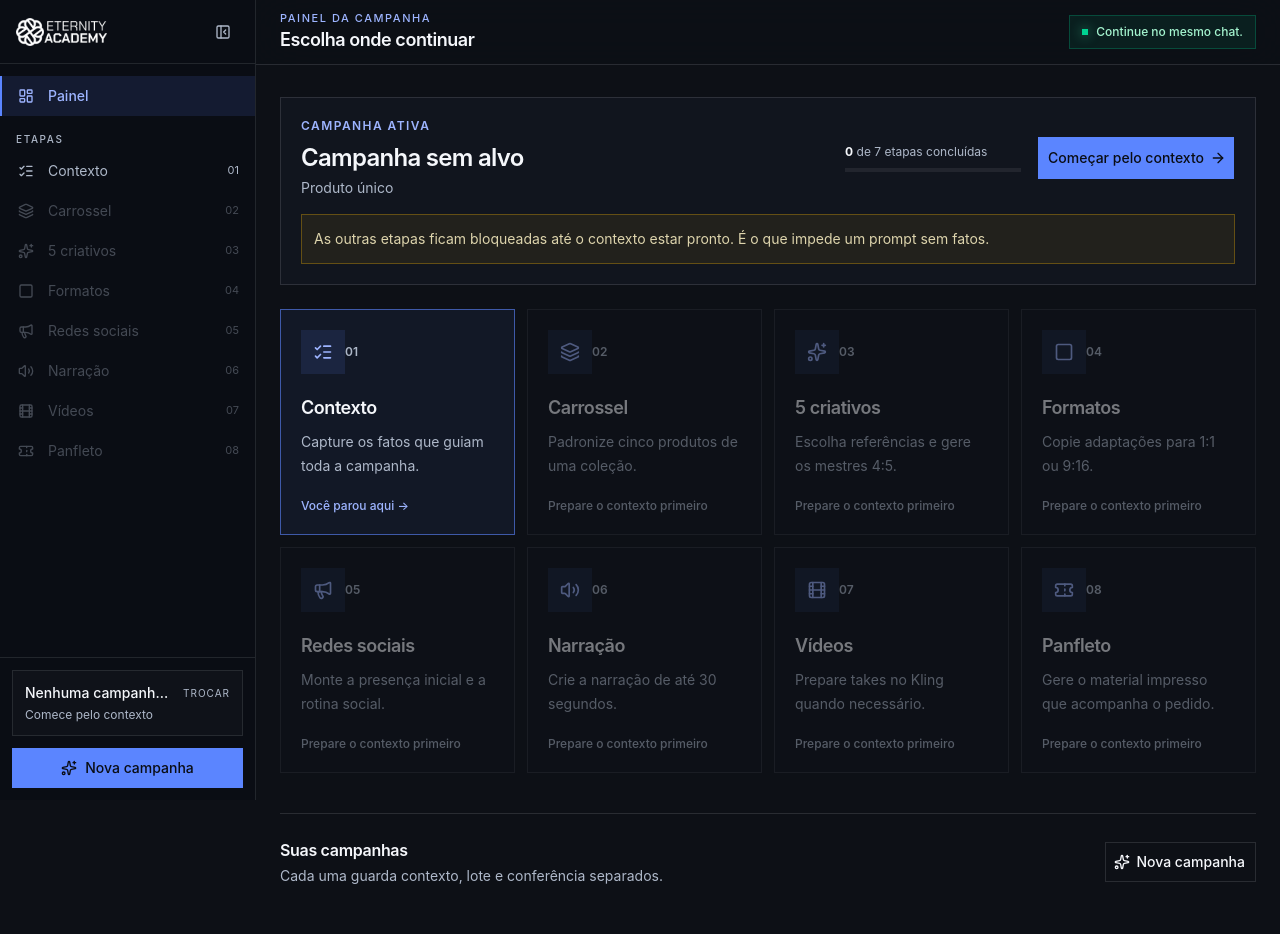
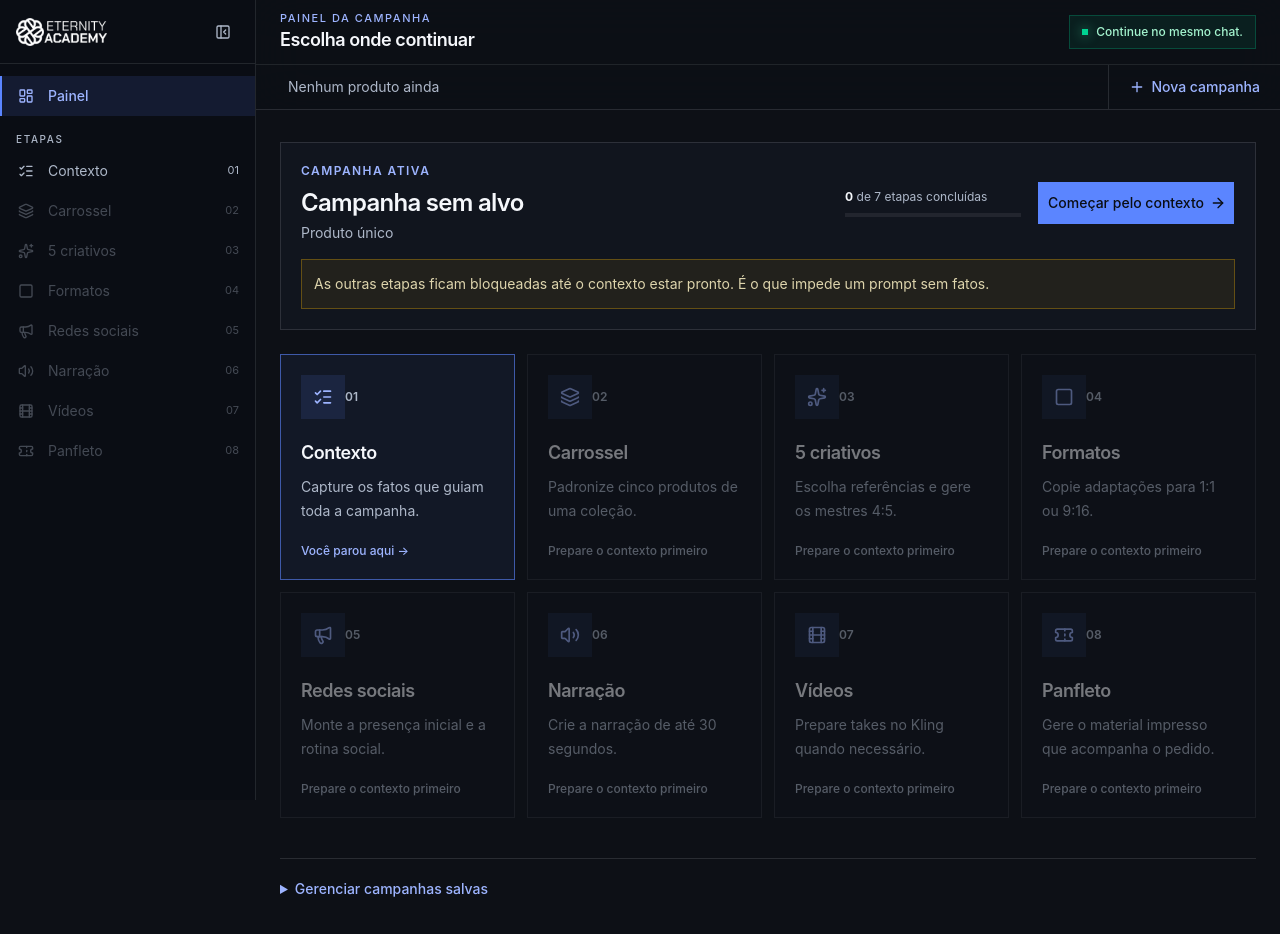
Before and after one commit to PedroPaulogg77/criativos-eternity, a Next.js app: page / in a window 1280 px wide. Both pictures are taken after a click on the button 886 px from the left and 581 px from the top of the page. Built offline with nearby package versions, Linux system fonts and the light colour scheme.

Commit message:
Improve campaign switching and reduce instructional clutter

```diff
--- a/app/page.tsx
+++ b/app/page.tsx
@@ -169,7 +169,7 @@ function AttachmentAlert({ compact = false }: { compact?: boolean }) {
         <span className="grid size-10 shrink-0 place-items-center bg-amber-300 text-amber-950"><AlertTriangle className="size-5" /></span>
         <div>
           <p className="text-sm font-semibold uppercase tracking-[0.08em] text-amber-200">Anexos obrigatórios no ChatGPT</p>
-          <p className="mt-1 text-sm leading-6 text-amber-50/80"><strong className="text-white">Antes de copiar o prompt, anexe fotos reais e nítidas dos produtos e prints completos da página de vendas.</strong> Inclua oferta, variantes, benefícios, logo e identidade visual. Sem essas fontes, o processo pode falhar.</p>
+          <p className="mt-1 text-sm leading-6 text-amber-50/80">Antes de copiar, anexe fotos reais dos produtos e prints da página de vendas com oferta, variantes, benefícios, logo e identidade visual.</p>
         </div>
       </div>
     </div>
@@ -333,16 +333,11 @@ function PromptStep({
       </div>
 
       {hasPieces ? (
-        <div className="flex flex-wrap items-center justify-between gap-4 border-t border-border bg-amber-400/[0.04] px-5 py-4">
-          <div className="flex min-w-60 flex-1 items-start gap-3">
-            <AlertTriangle className="mt-0.5 size-4 shrink-0 text-amber-300" />
-            <p className="text-sm leading-6 text-amber-100/85">
-              Veio colagem, peça faltando ou repetida? É limite do ChatGPT com várias imagens de uma vez, não do prompt.
-            </p>
-          </div>
-          <Button type="button" variant="outline" className="h-10 shrink-0" onClick={() => setShowPieces((value) => !value)}>
-            {showPieces ? 'Fechar' : 'Gerar uma por vez'}
-          </Button>
+        <div className="flex flex-wrap items-center justify-between gap-2 border-t border-border px-5 py-3 text-xs text-muted-foreground">
+          <p>Se vier colagem ou faltar uma peça, gere separadamente.</p>
+          <button type="button" className="font-medium text-accent-foreground hover:text-foreground" onClick={() => setShowPieces((value) => !value)}>
+            {showPieces ? 'Fechar peças' : 'Gerar uma por vez →'}
+          </button>
         </div>
       ) : null}
 
@@ -561,9 +556,21 @@ export default function Home() {
     setPhase(record.lastPhase);
     setContextStep(record.donePhases.includes(1) ? 8 : 0);
     setCreativeView('library');
+    setFamilyFilters([]);
+    setPeopleFilters([]);
+    setCategoryFilters([]);
+    setSearchTerm('');
+    setDetailReference(null);
+    setRequirementAction(null);
+    setProblemIndex(null);
+    setFixTextFor(null);
+    setIndividualIssues({});
+    setFormError('');
     setSocialIndex(-1);
     setVideoStep(0);
+    setHasGoodVideos(null);
     setFlyerStep(0);
+    setCopiedKey('');
     setCompleted(record.donePhases.length === 8);
   }
 
@@ -693,12 +700,15 @@ export default function Home() {
     window.scrollTo({ top: 0, behavior: 'smooth' });
   }
 
-  function openCampaign(record: CampaignRecord) {
-    commitStore(upsertCampaign(storeRef.current, record));
+  function switchCampaign(id: string) {
+    if (id === campaignId) return;
+    const record = storeRef.current.items.find((item) => item.id === id);
+    if (!record) return;
+    commitStore({ ...storeRef.current, activeId: id });
     applyCampaign(record);
     setJourneyMode('stage');
+    setWorkspaceMessage('');
     setSurface('workspace');
-    setWorkspaceMessage(`Campanha aberta: ${campaignLabel(record)}.`);
     window.scrollTo({ top: 0, behavior: 'smooth' });
   }
 
@@ -877,10 +887,13 @@ export default function Home() {
     isDisabled: stageIsDisabled,
     onWorkspace: () => openWorkspace(),
     onNewCampaign: resetCampaign,
-    campaignLabel: exactTarget.trim() || 'Nenhuma campanha ativa',
-    campaignDetail: exactTarget.trim()
-      ? `${campaignMode === 'collection' ? 'Coleção' : 'Produto único'}${offer.trim() ? ` · ${offer.trim()}` : ''}`
-      : 'Comece pelo contexto',
+    campaigns: campaigns.filter((record) => !isBlank(record) || record.id === campaignId).map((record) => ({
+      id: record.id,
+      label: record.exactTarget.trim() || 'Novo produto',
+      detail: `${record.mode === 'collection' ? 'Coleção' : 'Produto único'}${record.offer.trim() ? ` · ${record.offer.trim()}` : ''}`,
+    })),
+    activeCampaignId: campaignId,
+    onSwitchCampaign: switchCampaign,
   };
 
   const shellProps = {
@@ -1002,15 +1015,9 @@ export default function Home() {
           })}
         </div>
 
-        <section className="mt-10 border-t border-border pt-6">
-          <div className="flex flex-wrap items-center justify-between gap-3">
-            <div>
-              <h2 className="font-semibold tracking-[-0.02em]">Suas campanhas</h2>
-              <p className="mt-1 text-sm text-muted-foreground">Cada uma guarda contexto, lote e conferência separados.</p>
-            </div>
-            <Button type="button" variant="outline" className="h-10" onClick={resetCampaign}><Sparkles data-icon="inline-start" /> Nova campanha</Button>
-          </div>
-
+        <details className="mt-10 border-t border-border pt-5">
+          <summary className="cursor-pointer text-sm font-medium text-accent-foreground">Gerenciar campanhas salvas</summary>
+          <p className="mt-3 text-sm text-muted-foreground">Cada campanha guarda seu próprio contexto, lote e conferência neste navegador.</p>
           <div className="mt-4 grid gap-2">
             {campaigns.map((record) => {
               const applicable = record.mode === 'collection' ? 8 : 7;
@@ -1027,13 +1034,13 @@ export default function Home() {
                       {record.mode === 'collection' ? 'Coleção' : 'Produto único'}{record.offer.trim() ? ` · ${record.offer}` : ''} · {recordDone} de {applicable} etapas · {formatDate(record.updatedAt)}
                     </p>
                   </div>
-                  {active ? null : <Button type="button" variant="outline" size="sm" className="h-9 shrink-0" onClick={() => openCampaign(record)}>Abrir</Button>}
+                  {active ? null : <Button type="button" variant="outline" size="sm" className="h-9 shrink-0" onClick={() => switchCampaign(record.id)}>Abrir</Button>}
                   <Button type="button" variant="ghost" size="sm" className="h-9 shrink-0 text-muted-foreground" onClick={() => setCampaignToDelete(record)}>Apagar</Button>
                 </div>
               );
             })}
           </div>
-        </section>
+        </details>
 
         <Dialog open={campaignToDelete !== null} onOpenChange={(open) => !open && setCampaignToDelete(null)}>
           <DialogContent className="max-w-lg border border-primary/20 bg-popover sm:max-w-lg">
@@ -1603,14 +1610,25 @@ export default function Home() {
 
   if (phase === 5 && socialIndex === -1) {
     return (
-      <PhaseShell {...shellProps} phase={5} detail="Entenda antes de gerar">
-        <PageHeading title="A rede social sustenta a venda do anúncio" description="O objetivo principal do Instagram aqui não é vender sozinho. É eliminar dúvidas e dar credibilidade quando a pessoa que viu o anúncio visita o perfil antes de comprar." />
-        <div className="border border-primary/25 bg-[linear-gradient(135deg,rgba(91,133,255,.12),rgba(20,26,38,.85))] p-6 sm:p-8">
-          <p className="max-w-2xl text-xl font-semibold leading-8 tracking-[-0.03em] sm:text-2xl">Um criativo pode trazer o clique. Um perfil vivo, coerente e confiável ajuda o cliente a decidir que a loja é real.</p>
-          <div className="mt-7 grid gap-3 sm:grid-cols-3">{[['01', 'Crescimento proporcional', 'O perfil precisa acompanhar o ritmo da operação de tráfego.'], ['02', 'Fim da “loja fantasma”', 'Perfil vazio ou parado gera desconfiança imediata.'], ['03', 'Mais credibilidade', 'Feed, destaques e avaliações sustentam a decisão de compra.']].map(([number, title, text]) => <div key={number} className="border border-border bg-background/30 p-4"><p className="text-xs font-semibold text-accent-foreground">{number}</p><h2 className="mt-3 font-semibold">{title}</h2><p className="mt-2 text-sm leading-6 text-muted-foreground">{text}</p></div>)}</div>
+      <PhaseShell {...shellProps} phase={5}>
+        <PageHeading title="Prepare o perfil para quem veio do anúncio" description="Um perfil claro e ativo ajuda o visitante a confiar na loja antes da compra." />
+        <div className="grid gap-3 sm:grid-cols-2">
+          <div className="border border-border bg-card/60 p-5">
+            <p className="text-xs font-semibold uppercase tracking-[0.12em] text-accent-foreground">Primeiro · base do perfil</p>
+            <h2 className="mt-3 text-lg font-semibold">9 posts + 9 stories de destaque</h2>
+            <p className="mt-2 text-sm leading-6 text-muted-foreground">Mostre os produtos e responda às dúvidas de compra.</p>
+          </div>
+          <div className="border border-border bg-card/60 p-5">
+            <p className="text-xs font-semibold uppercase tracking-[0.12em] text-accent-foreground">Depois · rotina</p>
+            <h2 className="mt-3 text-lg font-semibold">Bom dia, cupom e reviews</h2>
+            <p className="mt-2 text-sm leading-6 text-muted-foreground">Mantenha o perfil vivo com conteúdo novo a cada semana.</p>
+          </div>
         </div>
-        <div className="mt-5 grid gap-3 sm:grid-cols-2"><div className="border border-border bg-card/60 p-5"><p className="text-xs font-semibold uppercase tracking-[0.12em] text-accent-foreground">Montagem inicial</p><p className="mt-3 text-lg font-semibold">9 posts + 9 stories de destaque</p><p className="mt-2 text-sm leading-6 text-muted-foreground">O visitante entende o que a loja vende, por que confiar e como comprar.</p></div><div className="border border-border bg-card/60 p-5"><p className="text-xs font-semibold uppercase tracking-[0.12em] text-accent-foreground">Rotina semanal</p><p className="mt-3 text-lg font-semibold">Bom dia + cupom + review</p><p className="mt-2 text-sm leading-6 text-muted-foreground">A presença continua ativa sem parecer repetitiva ou abandonada.</p></div></div>
-        <ChatInstruction>Os quatro blocos a seguir devem ser executados em sequência. Cada um herda a identidade construída pelos anteriores.</ChatInstruction>
+        <p className="mt-5 text-sm text-muted-foreground">Faça os quatro blocos em ordem, no mesmo chat.</p>
+        <details className="mt-4 border-t border-border pt-4 text-sm text-muted-foreground">
+          <summary className="cursor-pointer font-medium text-accent-foreground">Por que isso ajuda na venda?</summary>
+          <p className="mt-3 leading-6">Quem chega pelo anúncio costuma conferir o perfil. Posts mostram a loja, destaques organizam informações e a rotina evita a sensação de perfil abandonado.</p>
+        </details>
         <BottomActions back={() => journeyMode === 'stage' ? openWorkspace() : goPhase(4)} next={() => setSocialIndex(0)} nextLabel="Começar pelos 9 posts" />
       </PhaseShell>
     );
@@ -1619,10 +1637,14 @@ export default function Home() {
   if (phase === 5) {
     const social = socialPrompts[socialIndex];
     return (
-      <PhaseShell {...shellProps} phase={5} detail={`${socialIndex + 1} de ${socialPrompts.length}`}>
-        <PageHeading eyebrow={`Playbook · bloco ${socialIndex + 1} de ${socialPrompts.length}`} title={social.title} description={social.purpose} />
+      <PhaseShell {...shellProps} phase={5}>
+        <PageHeading eyebrow={`Bloco ${socialIndex + 1} de ${socialPrompts.length}`} title={social.title} description={social.purpose} />
+        <div className="mb-5 border-l-2 border-primary bg-primary/[0.05] px-4 py-3 text-sm leading-6">
+          <p><strong className="text-foreground">Antes de copiar:</strong> <span className="text-muted-foreground">{social.before}</span></p>
+          <p className="mt-1 text-muted-foreground">{social.guardrail}</p>
+        </div>
         <PromptStep
-          title={social.title}
+          title="Gerar este bloco"
           delivers={social.output}
           batchPrompt={social.prompt}
           batchKey={`social-${social.id}`}
@@ -1634,26 +1656,13 @@ export default function Home() {
           copiedKey={copiedKey}
           onCopy={copyText}
         />
-        <div className="mt-6 grid gap-x-8 gap-y-5 border-t border-border pt-6 md:grid-cols-3">
-          {[
-            ['Por que existe', social.importance],
-            ['Antes de rodar', social.before],
-            ['Cuidado', social.guardrail],
-          ].map(([label, text]) => (
-            <div key={label}>
-              <p className="text-[11px] font-medium tracking-[0.12em] text-accent-foreground uppercase">{label}</p>
-              <p className="mt-2 text-xs leading-5 text-muted-foreground">{text}</p>
-            </div>
-          ))}
-        </div>
-        <ol className="mt-5 grid gap-2 text-xs leading-5 text-muted-foreground sm:grid-cols-3">
-          {social.howToUse.map((instruction, index) => (
-            <li key={instruction} className="flex gap-2">
-              <span className="text-accent-foreground">{index + 1}.</span>{instruction}
-            </li>
-          ))}
-        </ol>
-        {social.note ? <p className="mt-4 text-xs leading-5 text-amber-100/70">{social.note}</p> : null}
+        <details className="mt-5 border-t border-border pt-4 text-sm text-muted-foreground">
+          <summary className="cursor-pointer font-medium text-accent-foreground">Por que este bloco existe e como usar</summary>
+          <p className="mt-3 leading-6">{social.importance}</p>
+          <ol className="mt-3 list-inside list-decimal space-y-1 leading-6">
+            {social.howToUse.map((instruction) => <li key={instruction}>{instruction}</li>)}
+          </ol>
+        </details>
         <BottomActions back={() => socialIndex === 0 ? setSocialIndex(-1) : setSocialIndex((current) => current - 1)} next={() => { if (socialIndex < socialPrompts.length - 1) { setSocialIndex((current) => current + 1); return; } markPhaseDone(5); if (journeyMode === 'stage') finishStandalone('Etapa de redes sociais concluída.'); else goPhase(6); }} nextLabel={socialIndex < socialPrompts.length - 1 ? 'Próximo bloco' : journeyMode === 'stage' ? 'Concluir esta etapa' : 'Criar narração'} />
       </PhaseShell>
     );
@@ -1662,14 +1671,16 @@ export default function Home() {
   if (phase === 6) {
     return (
       <PhaseShell {...shellProps} phase={6} detail="ElevenLabs · até 30 segundos">
-        <PageHeading eyebrow="Áudio do vídeo" title="Crie o texto que dará voz ao anúncio" description="Este prompt não gera o áudio. Ele escreve uma narração comercial curta e factual para você transformar em voz no ElevenLabs." />
-        <section className="border border-primary/25 bg-primary/[0.07] p-6 sm:p-7">
-          <p className="text-xs font-semibold uppercase tracking-[0.12em] text-accent-foreground">Por que isso importa</p>
-          <p className="mt-3 text-xl font-semibold leading-8 tracking-[-0.025em]">Nos primeiros segundos, a narração precisa explicar por que a pessoa deve parar.</p>
-          <p className="mt-3 text-sm leading-6 text-muted-foreground">Por isso o texto começa imediatamente pela oferta, apresenta o produto logo depois e termina com uma chamada para ação. A duração máxima de 30 segundos facilita a edição do criativo em vídeo.</p>
-        </section>
-        <div className="mt-4 grid gap-3 sm:grid-cols-3">{[['1', 'Copie no ChatGPT', 'O mesmo chat usa oferta, produto, idioma e fatos já confirmados.'], ['2', 'Aprove o texto', 'Leia em voz alta e confira se oferta e produto aparecem imediatamente.'], ['3', 'Gere no ElevenLabs', 'Cole somente a narração aprovada para transformar o texto em voz.']].map(([number, title, text]) => <div key={number} className="border border-border bg-card/55 p-5"><span className="grid size-8 place-items-center bg-primary/14 text-xs font-semibold text-accent-foreground">{number}</span><h2 className="mt-4 font-semibold">{title}</h2><p className="mt-2 text-sm leading-6 text-muted-foreground">{text}</p></div>)}</div>
-        <div className="mt-5"><PromptStep title="Narração de até 30 segundos" delivers="Começa pela oferta, usa só fatos confirmados e devolve o texto pronto para o ElevenLabs." batchPrompt={audioPrompt} batchKey="audio" copiedKey={copiedKey} onCopy={copyText} /></div>
+        <PageHeading eyebrow="Áudio do vídeo" title="Crie o texto que dará voz ao anúncio" description="Copie o prompt, aprove uma narração de até 30 segundos e transforme o texto em voz no ElevenLabs." />
+        <PromptStep title="Narração de até 30 segundos" delivers="Começa pela oferta e usa somente fatos confirmados." batchPrompt={audioPrompt} batchKey="audio" copiedKey={copiedKey} onCopy={copyText} />
+        <details className="mt-5 border-t border-border pt-4 text-sm text-muted-foreground">
+          <summary className="cursor-pointer font-medium text-accent-foreground">Como aprovar a narração</summary>
+          <ol className="mt-3 list-inside list-decimal space-y-1 leading-6">
+            <li>Confira se a oferta e o produto aparecem logo no começo.</li>
+            <li>Leia em voz alta e ajuste o texto se passar de 30 segundos.</li>
+            <li>Cole somente a versão aprovada no ElevenLabs.</li>
+          </ol>
+        </details>
         <BottomActions back={() => journeyMode === 'stage' ? openWorkspace() : (goPhase(5), setSocialIndex(socialPrompts.length - 1))} next={() => { markPhaseDone(6); if (journeyMode === 'stage') finishStandalone('Etapa de narração concluída.'); else { goPhase(7); setVideoStep(0); } }} nextLabel={journeyMode === 'stage' ? 'Concluir esta etapa' : 'Ver necessidade de vídeo'} />
       </PhaseShell>
     );
--- a/components/app-shell.tsx
+++ b/components/app-shell.tsx
@@ -2,7 +2,7 @@
 
 /* oxlint-disable next/no-img-element -- o logo é um PNG estático servido da pasta public */
 
-import { useEffect, useState } from 'react';
+import { useEffect, useRef, useState } from 'react';
 import {
   Film,
   Layers3,
@@ -12,6 +12,7 @@ import {
   Menu,
   PanelLeftClose,
   PanelLeftOpen,
+  Plus,
   SlidersHorizontal,
   Sparkles,
   Square,
@@ -32,8 +33,9 @@ export type ShellNav = {
   isDisabled: (phase: Phase) => boolean;
   onWorkspace: () => void;
   onNewCampaign: () => void;
-  campaignLabel: string;
-  campaignDetail: string;
+  campaigns: Array<{ id: string; label: string; detail: string }>;
+  activeCampaignId: string | null;
+  onSwitchCampaign: (id: string) => void;
 };
 
 function NavItem({
@@ -154,52 +156,17 @@ function Sidebar({
       </nav>
       )}
 
-      <div className={`shrink-0 border-t border-sidebar-border p-3 ${panel ? 'hidden' : ''}`}>
-        {collapsed ? (
-          <div className="grid gap-2">
+      {collapsed && !panel ? (
         <button
           type="button"
           onClick={onToggleCollapsed}
           title="Expandir menu"
           aria-label="Expandir menu"
-              className="grid h-10 w-full place-items-center border border-sidebar-border text-muted-foreground transition-colors hover:text-foreground"
+          className="m-3 grid h-10 shrink-0 place-items-center border border-sidebar-border text-muted-foreground transition-colors hover:text-foreground"
         >
           <PanelLeftOpen className="size-4" />
         </button>
-            <button
-              type="button"
-              onClick={nav.onNewCampaign}
-              title="Nova campanha"
-              aria-label="Nova campanha"
-              className="grid h-10 w-full place-items-center bg-primary text-primary-foreground transition-colors hover:bg-primary/85"
-            >
-              <Sparkles className="size-4" />
-            </button>
-          </div>
-        ) : (
-          <>
-            <button
-              type="button"
-              onClick={nav.onWorkspace}
-              title="Ver todas as campanhas"
-              className="mb-3 block w-full border border-sidebar-border bg-white/[0.02] p-3 text-left transition-colors hover:border-white/20 hover:bg-white/[0.05]"
-            >
-              <span className="flex items-center justify-between gap-2">
-                <span className="truncate text-sm font-medium">{nav.campaignLabel}</span>
-                <span className="shrink-0 text-[10px] tracking-[0.1em] text-muted-foreground uppercase">trocar</span>
-              </span>
-              <span className="mt-1 block truncate text-xs text-muted-foreground">{nav.campaignDetail}</span>
-            </button>
-            <button
-              type="button"
-              onClick={nav.onNewCampaign}
-              className="flex h-10 w-full items-center justify-center gap-2 bg-primary text-sm font-medium text-primary-foreground transition-colors hover:bg-primary/85"
-            >
-              <Sparkles className="size-4" /> Nova campanha
-            </button>
-          </>
-        )}
-      </div>
+      ) : null}
     </aside>
   );
 }
@@ -236,6 +203,7 @@ export function AppShell({
 }) {
   const [storedCollapsed, setCollapsed] = useState(false);
   const [mobileOpen, setMobileOpen] = useState(false);
+  const campaignTabsRef = useRef<HTMLDivElement>(null);
   /* Um painel de ferramentas não cabe em faixa de ícones: nessa tela o menu fica sempre aberto. */
   const collapsed = panel ? false : storedCollapsed;
 
@@ -249,6 +217,15 @@ export function AppShell({
     }, 0);
     return () => window.clearTimeout(timer);
   }, []);
+
+  useEffect(() => {
+    const list = campaignTabsRef.current;
+    const active = list?.querySelector<HTMLElement>('[aria-current="page"]');
+    if (!list || !active) return;
+    const listBounds = list.getBoundingClientRect();
+    const activeBounds = active.getBoundingClientRect();
+    list.scrollTo({ left: list.scrollLeft + activeBounds.left - listBounds.left - (listBounds.width - activeBounds.width) / 2 });
+  }, [nav.activeCampaignId]);
 
   function toggleCollapsed() {
     setCollapsed((current) => {
@@ -308,6 +285,38 @@ export function AppShell({
             </div>
           </div>
 
+          <nav aria-label="Trocar produto ou campanha" className="flex min-w-0 items-stretch border-t border-border/70">
+            <div ref={campaignTabsRef} className="no-scrollbar flex min-w-0 flex-1 items-stretch overflow-x-auto px-2 sm:px-4">
+              {nav.campaigns.map((campaign) => {
+                const active = campaign.id === nav.activeCampaignId;
+                return (
+                  <button
+                    key={campaign.id}
+                    type="button"
+                    title={`${campaign.label}${campaign.detail ? ` · ${campaign.detail}` : ''}`}
+                    aria-current={active ? 'page' : undefined}
+                    onClick={() => nav.onSwitchCampaign(campaign.id)}
+                    className={`relative max-w-56 shrink-0 truncate border-b-2 px-4 py-3 text-sm transition-colors ${active
+                      ? 'border-primary bg-primary/[0.08] font-medium text-foreground'
+                      : 'border-transparent text-muted-foreground hover:bg-white/[0.04] hover:text-foreground'}`}
+                  >
+                    {campaign.label}
+                  </button>
+                );
+              })}
+              {nav.campaigns.length === 0 ? <span className="px-4 py-3 text-sm text-muted-foreground">Nenhum produto ainda</span> : null}
+            </div>
+            <button
+              type="button"
+              onClick={nav.onNewCampaign}
+              className="flex shrink-0 items-center gap-1.5 border-l border-border px-3 text-sm font-medium text-accent-foreground transition-colors hover:bg-primary/[0.08] sm:px-5"
+              aria-label="Nova campanha"
+              title="Nova campanha"
+            >
+              <Plus className="size-4" /> <span className="hidden sm:inline">Nova campanha</span>
+            </button>
+          </nav>
+
           {step ? (
             <div className="h-0.5 w-full bg-white/[0.06]">
               <div className="h-full bg-primary transition-[width] duration-300" style={{ width: `${(step / 8) * 100}%` }} />
```
Lines whose indentation alone changed are shown as unchanged.
